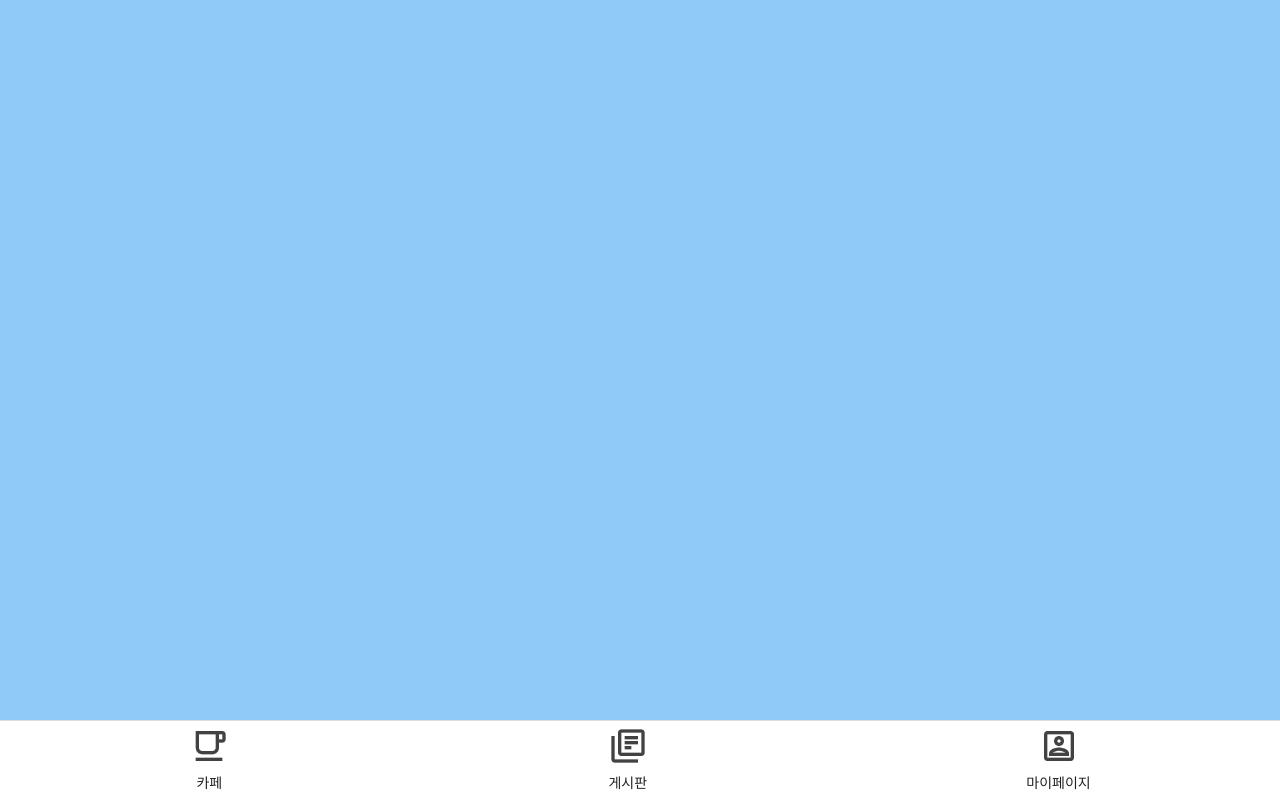
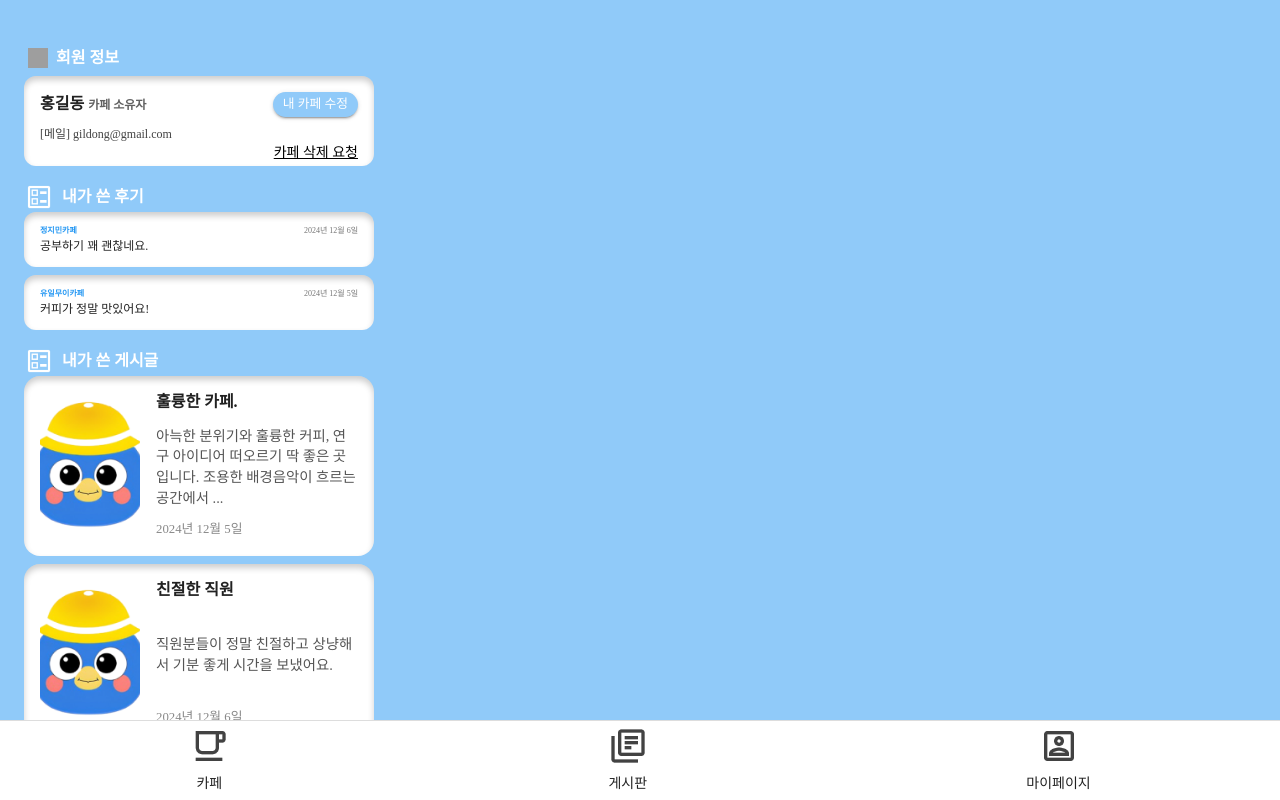
Before and after one commit to ZoJim/Boogakcong-FE, a Next.js app: page /mypage in a window 1280 px wide. Built offline with nearby package versions, Linux system fonts and the light colour scheme; grey boxes are pictures that could not be loaded; a web font is replaced by a local one.

Commit message:
mypage 구성

```diff
--- a/src/app/mypage/page.tsx
+++ b/src/app/mypage/page.tsx
@@ -1,9 +1,12 @@
 'use client';
 
-import {keyframes} from '@emotion/react';
-import {Box} from '@mui/material';
-import {blue} from "@mui/material/colors";
-import Navigation from "@/components/Navigation";
+import { keyframes } from '@emotion/react';
+import { Box, CardMedia, Typography } from '@mui/material';
+import { blue } from '@mui/material/colors';
+import Navigation from '@/components/Navigation';
+import PostingList from '@/components/PostingList';
+import ShortReview from '@/components/ShortReview';
+import UserInfo from '@/components/UserInfo';
 
 const float = keyframes`
     0% {
@@ -18,6 +21,36 @@ const float = keyframes`
 `;
 
 const Page = () => {
+    // 샘플 데이터
+    const userInfo = {
+        name: '홍길동',
+        role: '카페 소유자',
+        email: 'gildong@gmail.com',
+    };
+
+    const reviews = [
+        {
+            id: 2,
+            cafeId: 1,
+            cafeName: '정지민카페',
+            content: '공부하기 꽤 괜찮네요.',
+            createdAt: '2024-12-06T00:19:53.602633',
+        },
+    ];
+
+    const handleEditCafe = () => {
+        console.log('내 카페 수정 클릭됨');
+    };
+
+    const handleDeleteCafe = () => {
+        console.log('카페 삭제 요청 클릭됨');
+    };
+
+    const handleEdit = (id: number) => {
+        console.log(`Edit review with ID: ${id}`);
+        // 수정 로직 추가 가능
+      };
+
     return (
         <Box
             sx={{
@@ -27,12 +60,91 @@ const Page = () => {
                 justifyContent: 'center',
                 height: '100vh',
                 width: '100vw',
-                bgcolor: blue[200]
+                bgcolor: blue[200],
             }}
         >
+            {/* User Info */}
+            <Box sx={{ width: '100%', px: 3, mb: 1 }}>
+                <Box sx={{ display: 'flex', alignItems: 'center', ml: 0.5, mt: 0, mb: 1 }}>
+                    <CardMedia
+                        component="img"
+                        src="/images/mypage_white.png"
+                        alt="회원 정보"
+                        sx={{ width: 20, height: 20, mr: 1 }}
+                    />
+                    <Typography variant="h3" sx={{ fontWeight: 'bold', color: '#ffffff' }}>
+                        회원 정보
+                    </Typography>
+                </Box>
+                <UserInfo
+                    name={userInfo.name}
+                    role={userInfo.role}
+                    email={userInfo.email}
+                    onEditCafe={handleEditCafe}
+                    onDeleteCafe={handleDeleteCafe}
+                />
+            </Box>
+
+            {/* 내가 쓴 후기 */}
+            <Box sx={{ width: '100%', px: 3 }}>
+                <Box sx={{ display: 'flex', alignItems: 'center', mt: 1, mb: 0 }}>
+                    <CardMedia
+                        component="img"
+                        src="/images/list.png"
+                        alt="내가 쓴 후기"
+                        sx={{ width: 30, height: 30, mr: 1 }}
+                    />
+                    <Typography variant="h3" sx={{ fontWeight: 'bold', color: '#ffffff' }}>
+                        내가 쓴 후기
+                    </Typography>
+                </Box>
+
+                {/* ShortReview 컴포넌트 */}
+                <ShortReview
+                    cafeName="정지민카페"
+                    content="공부하기 꽤 괜찮네요."
+                    createdAt="2024-12-06T00:19:53.602633"
+                />
+                <ShortReview
+                    cafeName="유일무이카페"
+                    content="커피가 정말 맛있어요!"
+                    createdAt="2024-12-05T13:42:15.602633"
+                />
+            </Box>
+
+            {/* 내가 쓴 게시글 */}
+            <Box sx={{ width: '100%', px: 3 }}>
+                <Box sx={{ display: 'flex', alignItems: 'center', mt: 1, mb: 0 }}>
+                    <CardMedia
+                        component="img"
+                        src="/images/list.png"
+                        alt="내가 쓴 게시글"
+                        sx={{ width: 30, height: 30, mr: 1 }}
+                    />
+                    <Typography variant="h3" sx={{ fontWeight: 'bold', color: '#ffffff' }}>
+                        내가 쓴 게시글
+                    </Typography>
+                </Box>
+
+                {/* PostingList 컴포넌트 */}
+                <PostingList
+                    title="훌륭한 카페."
+                    content="아늑한 분위기와 훌륭한 커피, 연구 아이디어 떠오르기 딱 좋은 곳입니다. 조용한 배경음악이 흐르는 공간에서 집중도가 높아지는 느낌이에요. 동료들과 함께 와도 좋을 만큼 편안하고 배려 깊은 서비스가 인상적입니다."
+                    createdAt="2024-12-05"
+                    imageUrl="/images/sanjinee.png"
+                />
+                <PostingList
+                    title="친절한 직원"
+                    content="직원분들이 정말 친절하고 상냥해서 기분 좋게 시간을 보냈어요."
+                    createdAt="2024-12-06"
+                    imageUrl="/images/sanjinee.png"
+                />
+            </Box>
+
+            {/* 네비게이션 */}
             <Navigation />
         </Box>
     );
-}
+};
 
 export default Page;
```
